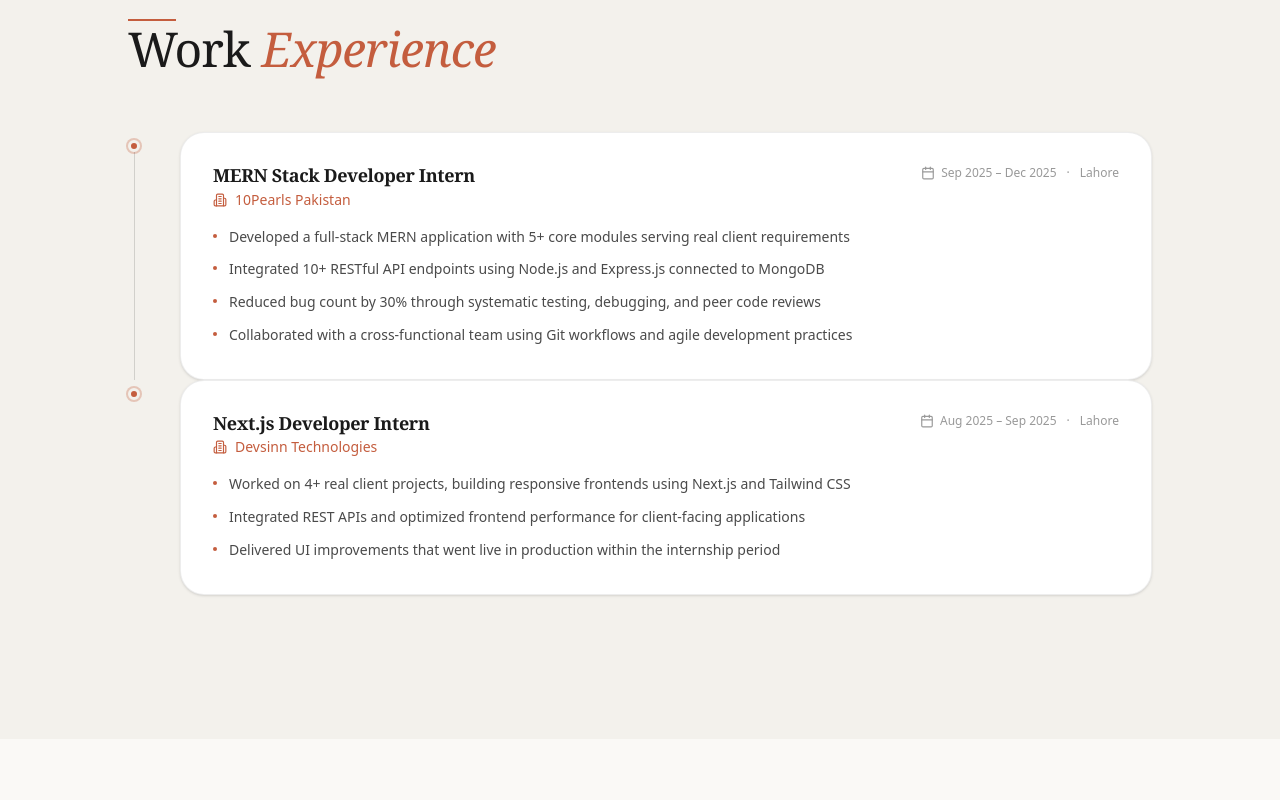
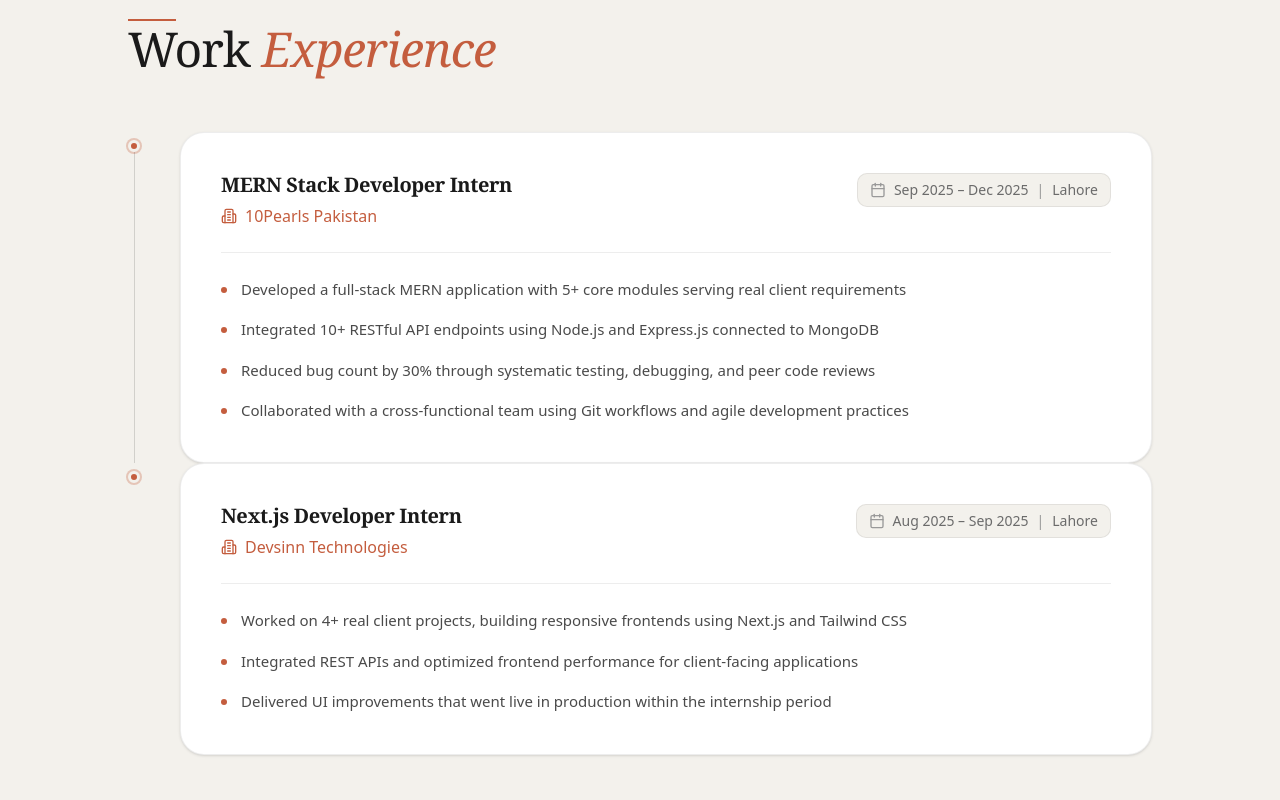
Before and after one commit to hammad-umt/Portfolio, a Next.js app: page / in a window 1280 px wide. Shown: the part 1700-2500 px from the top of the page. Built offline with nearby package versions, Linux system fonts and the light colour scheme.

Commit message:
style: decouple experience timeline items and expand card layout padding

```diff
--- a/src/components/Experience.tsx
+++ b/src/components/Experience.tsx
@@ -67,37 +67,37 @@ const Experience = () => {
               </div>
 
               {/* Content Card */}
-              <div className="flex-1 pb-12 last:pb-0">
-                <div className="bg-[var(--bg-elevated)] border border-[var(--border)] rounded-xl p-6 md:p-8 shadow-sm hover:shadow-md transition-shadow duration-300">
+              <div className="flex-1 pb-20 last:pb-0">
+                <div className="bg-[var(--bg-elevated)] border border-[var(--border)] rounded-xl p-8 md:p-10 shadow-sm hover:shadow-md transition-shadow duration-300">
                   {/* Header */}
-                  <div className="flex flex-col sm:flex-row sm:items-start sm:justify-between gap-2 mb-4">
+                  <div className="flex flex-col md:flex-row md:items-start md:justify-between gap-4 mb-6 pb-6 border-b border-[var(--border)]">
                     <div>
-                      <h3 className="font-[family-name:var(--font-inter)] text-lg font-semibold text-[var(--text-primary)]">
+                      <h3 className="font-[family-name:var(--font-inter)] text-xl font-semibold text-[var(--text-primary)]">
                         {exp.role}
                       </h3>
-                      <div className="flex items-center gap-2 mt-1">
-                        <Building2 className="w-3.5 h-3.5 text-[var(--accent)]" />
-                        <span className="text-[var(--accent)] font-medium text-sm">
+                      <div className="flex items-center gap-2 mt-2">
+                        <Building2 className="w-4 h-4 text-[var(--accent)]" />
+                        <span className="text-[var(--accent)] font-medium text-base">
                           {exp.company}
                         </span>
                       </div>
                     </div>
-                    <div className="flex items-center gap-1.5 text-[var(--text-faint)] text-xs font-medium shrink-0">
-                      <Calendar className="w-3.5 h-3.5" />
+                    <div className="flex items-center gap-2 text-[var(--text-muted)] text-sm font-medium shrink-0 bg-[var(--bg-secondary)] px-3 py-1.5 rounded-md border border-[var(--border)] w-fit">
+                      <Calendar className="w-4 h-4 text-[var(--text-faint)]" />
                       <span>{exp.period}</span>
-                      <span className="mx-1">·</span>
+                      <span className="text-[var(--text-faint)]">|</span>
                       <span>{exp.location}</span>
                     </div>
                   </div>
 
                   {/* Bullets */}
-                  <ul className="space-y-2.5">
+                  <ul className="space-y-4">
                     {exp.bullets.map((bullet, bIdx) => (
                       <li
                         key={bIdx}
-                        className="flex items-start gap-3 text-[var(--text-secondary)] text-sm leading-relaxed"
+                        className="flex items-start gap-3.5 text-[var(--text-secondary)] text-[15px] leading-relaxed"
                       >
-                        <span className="w-1 h-1 rounded-full bg-[var(--accent)] shrink-0 mt-2" />
+                        <span className="w-1.5 h-1.5 rounded-full bg-[var(--accent)] shrink-0 mt-2.5" />
                         {bullet}
                       </li>
                     ))}
```
